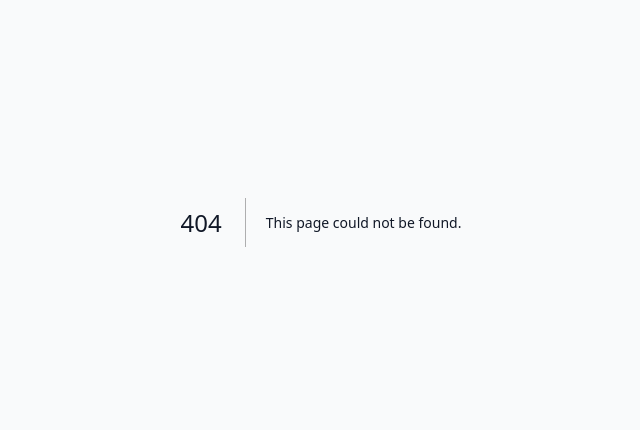
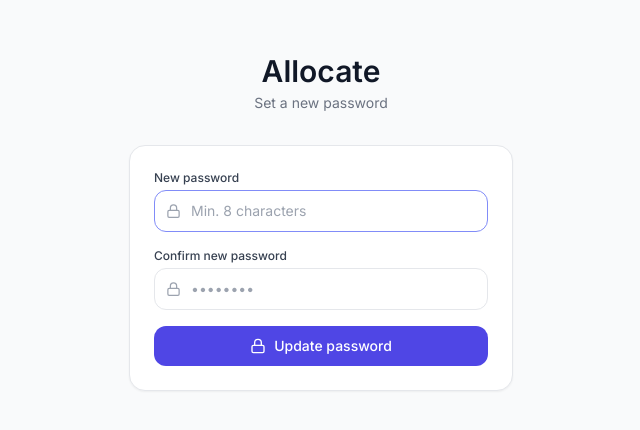
Before and after one commit to helderaas/allocate, a Next.js app: page /reset-password in a window 1280 px wide. Before the commit this address had no page. Shown: the part 178-608 px from the top of the page, without its empty margins (319-959 px from the left). Built offline with nearby package versions, Linux system fonts and the light colour scheme; no server answers.

Commit message:
feat: add reset password page

```diff
--- /dev/null
+++ b/src/app/reset-password/page.tsx
@@ -0,0 +1,140 @@
+"use client";
+import { useState, useEffect } from "react";
+import { createBrowserClient } from "@supabase/ssr";
+import { Loader2, Lock, CheckCircle, AlertCircle } from "lucide-react";
+
+export default function ResetPasswordPage() {
+  const [password, setPassword] = useState("");
+  const [confirmPassword, setConfirmPassword] = useState("");
+  const [loading, setLoading] = useState(false);
+  const [error, setError] = useState("");
+  const [success, setSuccess] = useState(false);
+  const [validLink, setValidLink] = useState(true);
+
+  useEffect(() => {
+    // Check if we have a valid recovery session from the email link
+    const supabase = createBrowserClient(
+      process.env.NEXT_PUBLIC_SUPABASE_URL!,
+      process.env.NEXT_PUBLIC_SUPABASE_ANON_KEY!
+    );
+
+    supabase.auth.onAuthStateChange((event) => {
+      if (event === "PASSWORD_RECOVERY") {
+        setValidLink(true);
+      }
+    });
+  }, []);
+
+  const handleReset = async (e: React.FormEvent) => {
+    e.preventDefault();
+    if (password !== confirmPassword) { setError("Passwords don't match"); return; }
+    if (password.length < 8) { setError("Password must be at least 8 characters"); return; }
+
+    setLoading(true);
+    setError("");
+
+    const supabase = createBrowserClient(
+      process.env.NEXT_PUBLIC_SUPABASE_URL!,
+      process.env.NEXT_PUBLIC_SUPABASE_ANON_KEY!
+    );
+
+    const { error } = await supabase.auth.updateUser({ password });
+
+    if (error) {
+      setError(error.message);
+      setLoading(false);
+      return;
+    }
+
+    setSuccess(true);
+    setLoading(false);
+
+    // Redirect to login after 2 seconds
+    setTimeout(() => { window.location.href = "/login"; }, 2000);
+  };
+
+  if (!validLink) return (
+    <div className="min-h-screen bg-gray-50 flex flex-col items-center justify-center p-4">
+      <div className="w-full max-w-sm text-center">
+        <div className="w-16 h-16 bg-red-100 rounded-full flex items-center justify-center mx-auto mb-4">
+          <AlertCircle size={32} className="text-red-500" />
+        </div>
+        <h2 className="text-xl font-semibold text-gray-900 mb-2">Invalid or expired link</h2>
+        <p className="text-gray-500 text-sm mb-6">This password reset link has expired or is invalid.</p>
+        <a href="/forgot-password" className="text-indigo-600 text-sm font-medium hover:text-indigo-700">
+          Request a new link
+        </a>
+      </div>
+    </div>
+  );
+
+  if (success) return (
+    <div className="min-h-screen bg-gray-50 flex flex-col items-center justify-center p-4">
+      <div className="w-full max-w-sm text-center">
+        <div className="w-16 h-16 bg-green-100 rounded-full flex items-center justify-center mx-auto mb-4">
+          <CheckCircle size={32} className="text-green-600" />
+        </div>
+        <h2 className="text-xl font-semibold text-gray-900 mb-2">Password updated!</h2>
+        <p className="text-gray-500 text-sm">Redirecting you to sign in...</p>
+      </div>
+    </div>
+  );
+
+  return (
+    <div className="min-h-screen bg-gray-50 flex flex-col items-center justify-center p-4">
+      <div className="w-full max-w-sm">
+        <div className="text-center mb-8">
+          <h1 className="text-3xl font-semibold text-gray-900">Allocate</h1>
+          <p className="text-gray-500 text-sm mt-1">Set a new password</p>
+        </div>
+
+        <div className="bg-white rounded-2xl border border-gray-200 p-6 shadow-sm">
+          <form onSubmit={handleReset} className="space-y-4">
+            <div>
+              <label className="block text-xs font-medium text-gray-700 mb-1">New password</label>
+              <div className="relative">
+                <Lock size={15} className="absolute left-3 top-1/2 -translate-y-1/2 text-gray-400" />
+                <input
+                  type="password"
+                  value={password}
+                  onChange={e => setPassword(e.target.value)}
+                  required
+                  placeholder="Min. 8 characters"
+                  className="w-full pl-9 pr-3 py-2.5 text-sm border border-gray-200 rounded-xl focus:outline-none focus:border-indigo-400"
+                  autoFocus
+                />
+              </div>
+            </div>
+            <div>
+              <label className="block text-xs font-medium text-gray-700 mb-1">Confirm new password</label>
+              <div className="relative">
+                <Lock size={15} className="absolute left-3 top-1/2 -translate-y-1/2 text-gray-400" />
+                <input
+                  type="password"
+                  value={confirmPassword}
+                  onChange={e => setConfirmPassword(e.target.value)}
+                  required
+                  placeholder="••••••••"
+                  className="w-full pl-9 pr-3 py-2.5 text-sm border border-gray-200 rounded-xl focus:outline-none focus:border-indigo-400"
+                />
+              </div>
+            </div>
+
+            {error && (
+              <div className="bg-red-50 border border-red-200 rounded-xl p-3 text-red-700 text-xs">{error}</div>
+            )}
+
+            <button
+              type="submit"
+              disabled={loading}
+              className="w-full flex items-center justify-center gap-2 py-2.5 bg-indigo-600 hover:bg-indigo-700 disabled:opacity-60 text-white rounded-xl font-medium text-sm"
+            >
+              {loading ? <Loader2 size={16} className="animate-spin" /> : <Lock size={16} />}
+              {loading ? "Updating..." : "Update password"}
+            </button>
+          </form>
+        </div>
+      </div>
+    </div>
+  );
+}
```
